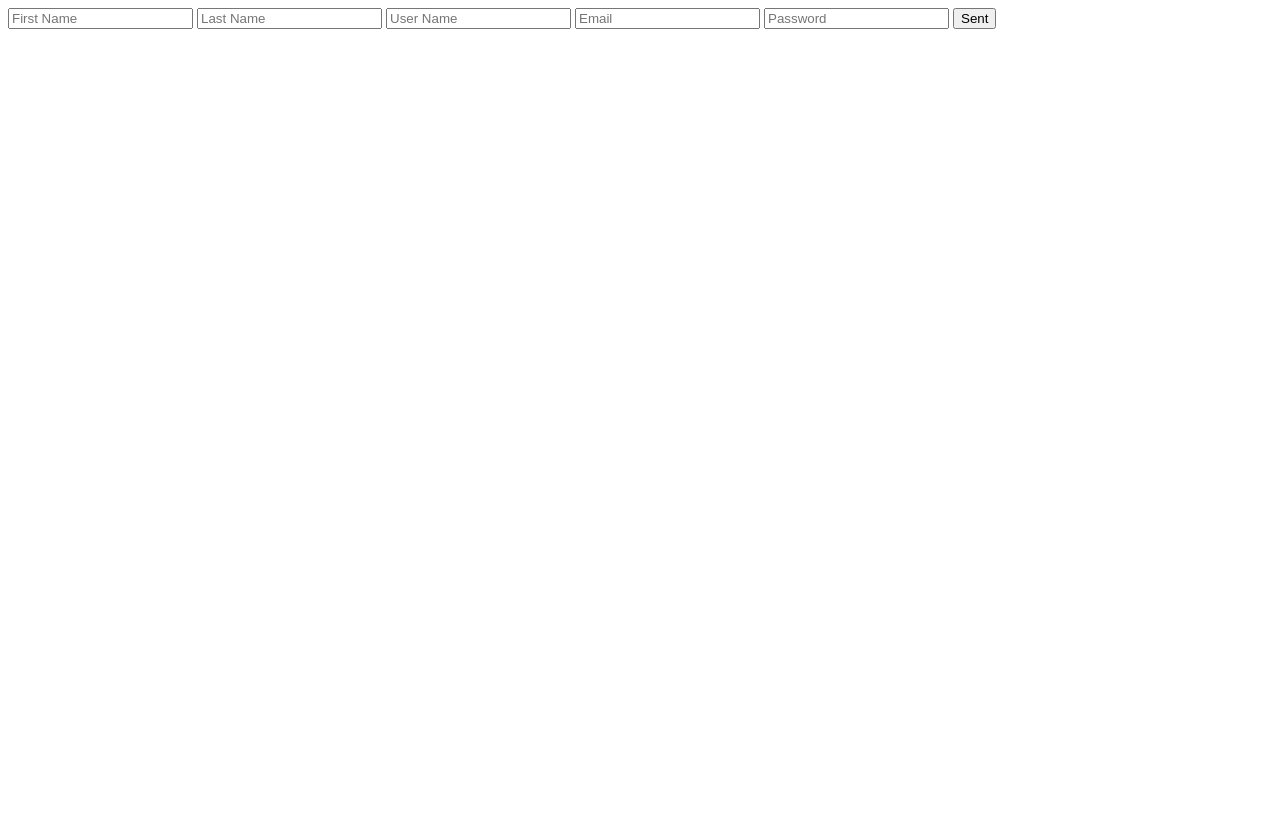
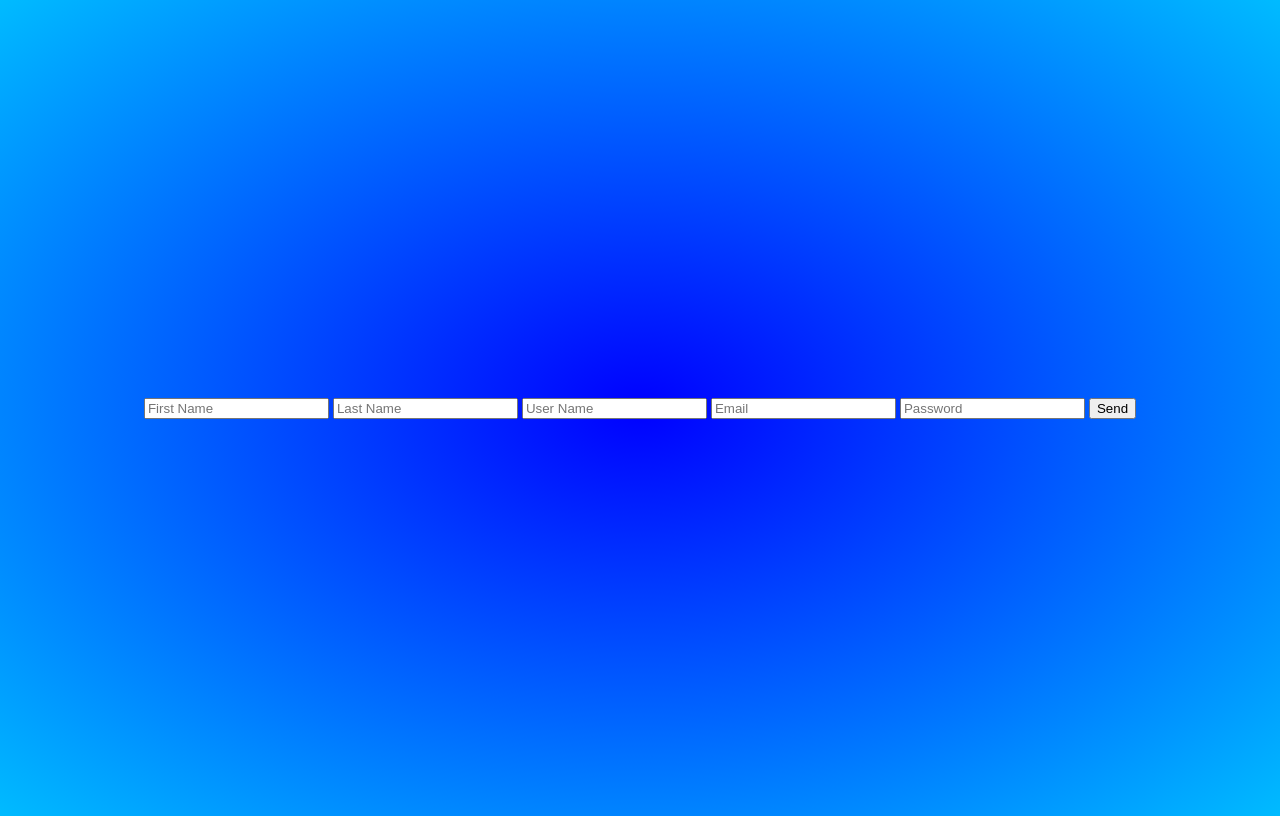
Before and after one commit to MohamedKhamisMostafa/responsive-form, a plain HTML site: page index.html in a window 1280 px wide. Drawn offline with Linux system fonts and the light colour scheme.

Commit message:
body style.css code

```diff
--- a/index.html
+++ b/index.html
@@ -2,7 +2,9 @@
 <html lang="en">
 <head>
     <meta charset="UTF-8">
+    <meta http-equiv="refresh" content="5">
     <meta name="viewport" content="width=device-width, initial-scale=1.0">
+    <link rel="stylesheet" href="style.css">
     <title>responsive form</title>
 </head>
 <body>
@@ -12,7 +14,7 @@
         <input type="text" placeholder="User Name">
         <input type="email" placeholder="Email">
         <input type="password" placeholder="Password">
-        <button>Sent</button>
+        <button>Send</button>
     </form>
 
 </body>
--- /dev/null
+++ b/style.css
@@ -0,0 +1,7 @@
+body{
+    background-image:radial-gradient(blue,rgb(0, 187, 255)) ;
+    height: 100vh;
+    display: flex;
+    justify-content: center;
+    align-items: center;
+}
```
